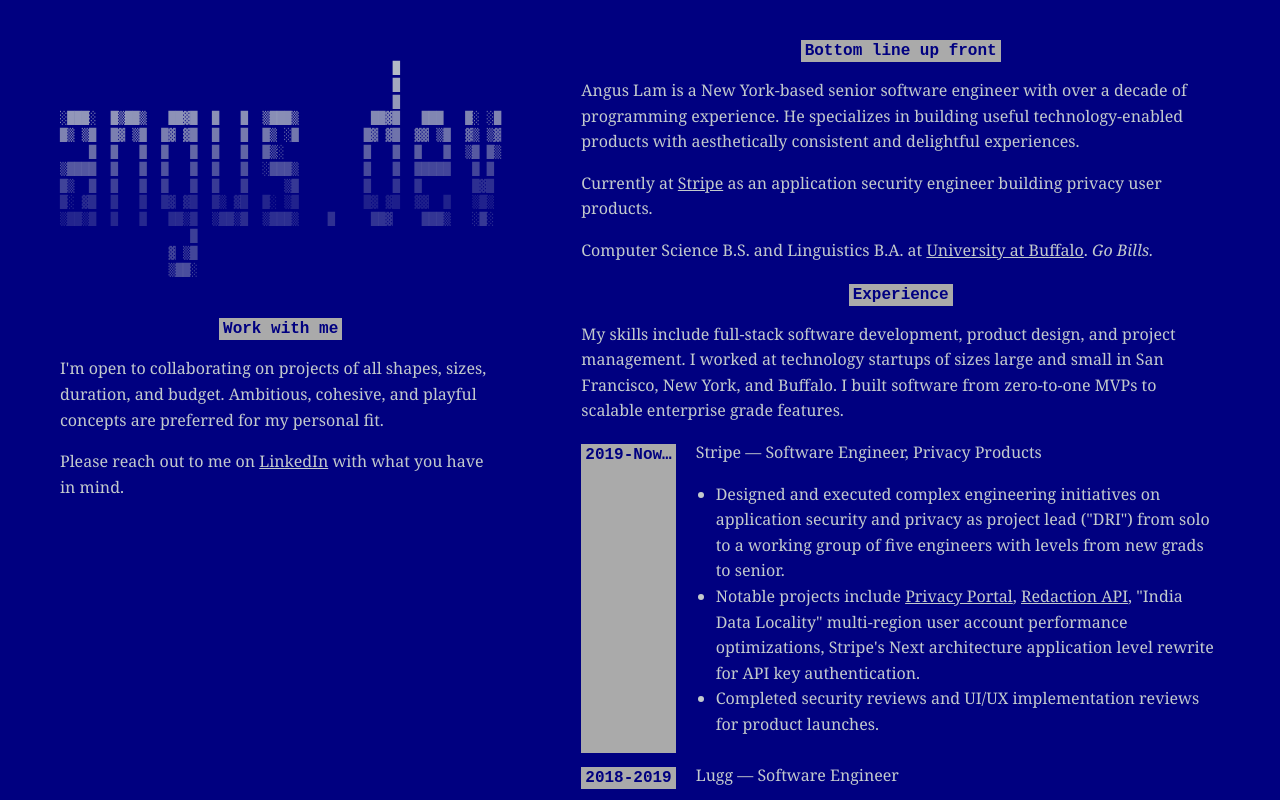
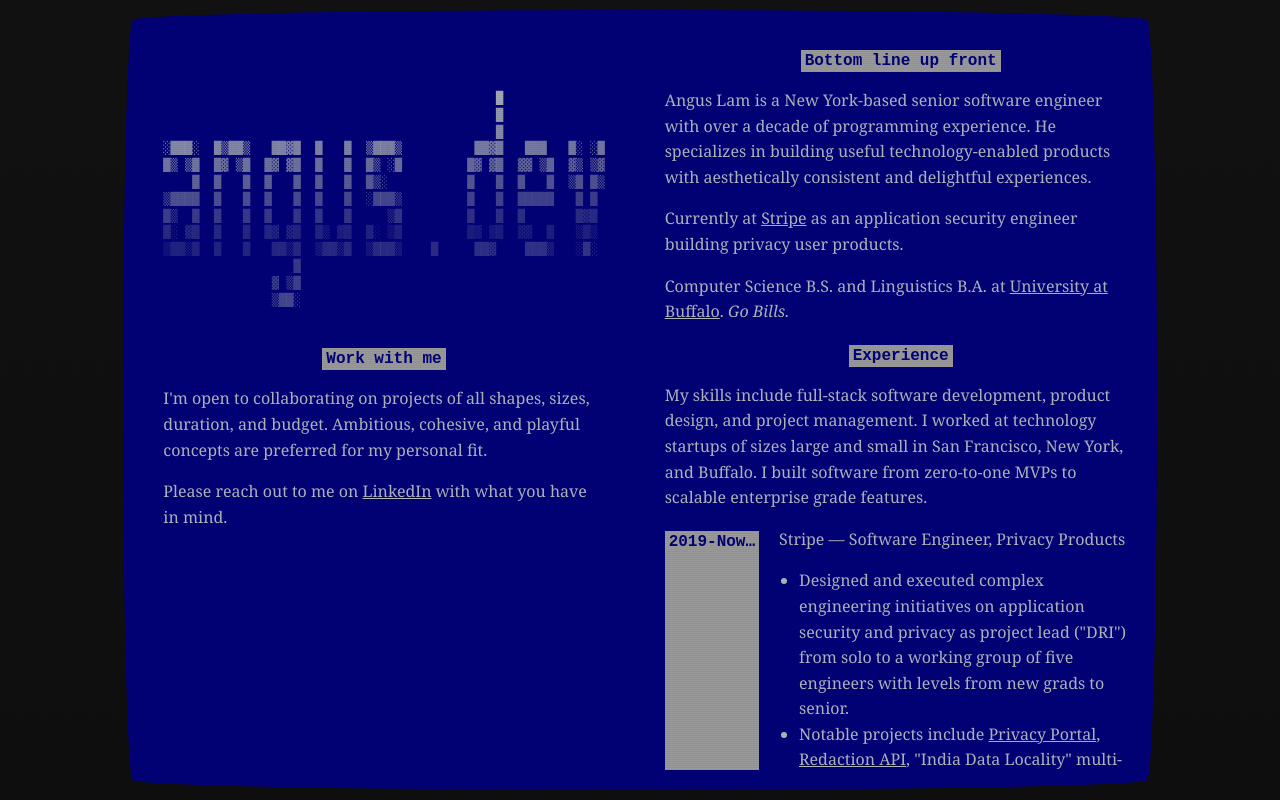
Before and after one commit to angushtlam/angus.dev, an Astro site: page / in a window 1280 px wide. Built offline with nearby package versions, Linux system fonts and the light colour scheme; Astro itself is replaced by a stand-in of ours; a web font is replaced by a local one.

Commit message:
Put the website into a CRT

```diff
--- /dev/null
+++ b/src/components/Footer.astro
@@ -0,0 +1,13 @@
+---
+const currentYear = new Date().getFullYear();
+---
+
+<div class="footer">
+  <p>© Angus Lam 2017 - {currentYear}</p>
+</div>
+
+<style>
+  .footer {
+    padding: 40px 0;
+  }
+</style>
--- a/src/components/HeroAsciiArt.astro
+++ b/src/components/HeroAsciiArt.astro
@@ -45,7 +45,7 @@
     .hero-ascii-art pre {
       font-size: 8px;
       margin: 0;
-      padding: 40px 20px;
+      padding: 20px;
     }
   }
 
--- a/src/layouts/BaseLayout.astro
+++ b/src/layouts/BaseLayout.astro
@@ -1,5 +1,6 @@
 ---
 import "../styles/global.css";
+import "../styles/crt.css";
 import Favicon from "../assets/favicon.ico";
 
 interface Props {
@@ -18,9 +19,126 @@ const { title, description } = Astro.props;
     <meta name="viewport" content="width=device-width" />
     <meta name="generator" content={Astro.generator} />
     <title>{title}</title>
+    <link rel="preconnect" href="https://fonts.googleapis.com" />
+    <link rel="preconnect" href="https://fonts.gstatic.com" crossorigin />
+    <link
+      href="https://fonts.googleapis.com/css2?family=Copse&display=swap"
+      rel="stylesheet"
+    />
     {description && <meta name="description" content={description} />}
   </head>
   <body>
-    <slot />
+    <div class="crt outer-container">
+      <div class="monitor-container">
+        <div class="bezel bezel-top"></div>
+        <div class="bezel bezel-bottom"></div>
+        <div class="bezel bezel-left"></div>
+        <div class="bezel bezel-right"></div>
+        <main class="screen">
+          <slot />
+        </main>
+      </div>
+    </div>
   </body>
 </html>
+
+<style>
+  .outer-container {
+    align-items: center;
+    background: #222;
+    background: linear-gradient(#131313, #0f0f0f);
+    display: flex;
+    height: 100%;
+    height: 100vh;
+    height: 100dvh;
+    justify-content: center;
+  }
+
+  .monitor-container {
+    height: 100%;
+    position: relative;
+    width: 100%;
+  }
+
+  @media (orientation: portrait) and (min-width: 500px) {
+    .monitor-container {
+      aspect-ratio: 3 / 4;
+      height: inherit;
+      max-height: 95vh;
+      max-width: 95vw;
+      width: inherit;
+    }
+  }
+
+  @media (orientation: landscape) and (min-height: 600px) {
+    .monitor-container {
+      aspect-ratio: 4 / 3;
+      height: inherit;
+      max-height: 95vh;
+      max-width: 95vw;
+      width: inherit;
+    }
+  }
+
+  .bezel {
+    background: #000080;
+    border-radius: 50%;
+    position: absolute;
+  }
+
+  .bezel-top {
+    height: 20px;
+    left: 0;
+    top: -10px;
+    width: 100%;
+  }
+
+  .bezel-bottom {
+    bottom: -10px;
+    height: 20px;
+    left: 0;
+    width: 100%;
+  }
+
+  .bezel-left {
+    height: 100%;
+    left: -10px;
+    top: 0;
+    width: 20px;
+  }
+
+  .bezel-right {
+    bottom: 0px;
+    height: 100%;
+    right: -10px;
+    width: 20px;
+  }
+
+  @media (orientation: portrait) and (max-width: 499px) {
+    .bezel {
+      display: none;
+    }
+  }
+
+  @media (orientation: landscape) and (max-height: 599px) {
+    .bezel {
+      display: none;
+    }
+  }
+
+  .screen {
+    background: #000080;
+    color: #c3cacc;
+    display: flex;
+    height: 100%;
+    overflow: auto;
+    padding: 10px;
+    position: relative;
+    width: 100%;
+  }
+
+  .footer-container {
+    flex-grow: 0;
+    flex-shrink: 0;
+  }
+</style>
--- a/src/pages/index.astro
+++ b/src/pages/index.astro
@@ -1,7 +1,7 @@
 ---
 import BaseLayout from "../layouts/BaseLayout.astro";
 import HeroAsciiArt from "../components/HeroAsciiArt.astro";
-const currentYear = new Date().getFullYear();
+import Footer from "../components/Footer.astro";
 ---
 
 <BaseLayout title="angus.dev - Angus Lam">
@@ -116,7 +116,7 @@ const currentYear = new Date().getFullYear();
               target="_blank">Substack</a
             >.
           </p>
-          <p>© angus.dev - Angus Lam 2017 - {currentYear}</p>
+          <Footer />
         </div>
       </div>
     </div>
@@ -125,9 +125,10 @@ const currentYear = new Date().getFullYear();
   <style>
     .page-wrapper {
       display: flex;
-      height: 100vh;
       overflow-y: auto;
       scroll-snap-type: none;
+      position: relative;
+      max-height: 100%;
       max-width: 1200px;
       margin: 0 auto;
       gap: 40px;
@@ -138,7 +139,7 @@ const currentYear = new Date().getFullYear();
       top: 0;
       left: 0;
       width: 33.33%;
-      height: 100vh;
+      height: 100%;
       flex-shrink: 0;
       min-width: min-content;
     }
@@ -149,12 +150,7 @@ const currentYear = new Date().getFullYear();
     }
 
     .content-section {
-      min-height: 100vh;
-    }
-
-    .content {
       min-height: 100%;
-      padding: 20px;
     }
 
     .content .monospace-label {
@@ -194,7 +190,7 @@ const currentYear = new Date().getFullYear();
 
     @media screen and (min-width: 768px) and (max-width: 1200px) {
       .page-wrapper {
-        gap: 20px;
+        gap: 10px;
       }
     }
 
@@ -214,6 +210,7 @@ const currentYear = new Date().getFullYear();
 
       .hero-description {
         margin: 0 20px;
+        margin-bottom: -20px;
         padding: 0;
       }
 
--- /dev/null
+++ b/src/styles/crt.css
@@ -0,0 +1,104 @@
+
+/** Credits: https://aleclownes.com/2017/02/01/crt-display.html */
+
+@keyframes flicker {
+  0% {
+    opacity: 0.27861;
+  }
+  5% {
+    opacity: 0.34769;
+  }
+  10% {
+    opacity: 0.23604;
+  }
+  15% {
+    opacity: 0.90626;
+  }
+  20% {
+    opacity: 0.18128;
+  }
+  25% {
+    opacity: 0.83891;
+  }
+  30% {
+    opacity: 0.65583;
+  }
+  35% {
+    opacity: 0.67807;
+  }
+  40% {
+    opacity: 0.26559;
+  }
+  45% {
+    opacity: 0.84693;
+  }
+  50% {
+    opacity: 0.96019;
+  }
+  55% {
+    opacity: 0.08594;
+  }
+  60% {
+    opacity: 0.20313;
+  }
+  65% {
+    opacity: 0.71988;
+  }
+  70% {
+    opacity: 0.53455;
+  }
+  75% {
+    opacity: 0.37288;
+  }
+  80% {
+    opacity: 0.71428;
+  }
+  85% {
+    opacity: 0.70419;
+  }
+  90% {
+    opacity: 0.7003;
+  }
+  95% {
+    opacity: 0.36108;
+  }
+  100% {
+    opacity: 0.24387;
+  }
+}
+
+.crt::before {
+  display: block;
+  content: " ";
+  position: absolute;
+  opacity: 0.2;
+  top: 0;
+  left: 0;
+  bottom: 0;
+  right: 0;
+  background: linear-gradient(rgba(18, 16, 16, 0) 50%, rgba(0, 0, 0, 0.25) 50%),
+    linear-gradient(
+      90deg,
+      rgba(255, 0, 0, 0.06),
+      rgba(0, 255, 0, 0.02),
+      rgba(0, 0, 255, 0.06)
+    );
+  z-index: 2;
+  background-size: 100% 2px, 3px 100%;
+  pointer-events: none;
+}
+
+.crt::after {
+  content: " ";
+  display: block;
+  position: absolute;
+  top: 0;
+  left: 0;
+  bottom: 0;
+  right: 0;
+  background: rgba(18, 16, 16, 0.1);
+  opacity: 0;
+  z-index: 2;
+  pointer-events: none;
+  animation: flicker 10s infinite;
+}
--- a/src/styles/global.css
+++ b/src/styles/global.css
@@ -2,9 +2,8 @@ html,
 body {
   padding: 0;
   margin: 0;
-  font-family: Georgia, "Times New Roman", Times, serif;
+  font-family: "Copse", Georgia, "Times New Roman", Times, serif;
   font-optical-sizing: auto;
-  /* font-family: 'Helvetica Neue', -apple-system, BlinkMacSystemFont, 'Segoe UI', Roboto, Oxygen, Ubuntu, Cantarell, 'Open Sans', Helvetica, sans-serif; */
 }
 
 a {
@@ -13,12 +12,6 @@ a {
 
 * {
   box-sizing: border-box;
-}
-
-body {
-  background: #000080;
-  color: #c3cacc;
-  min-height: 100vh;
 }
 
 .monospace-label {
```
